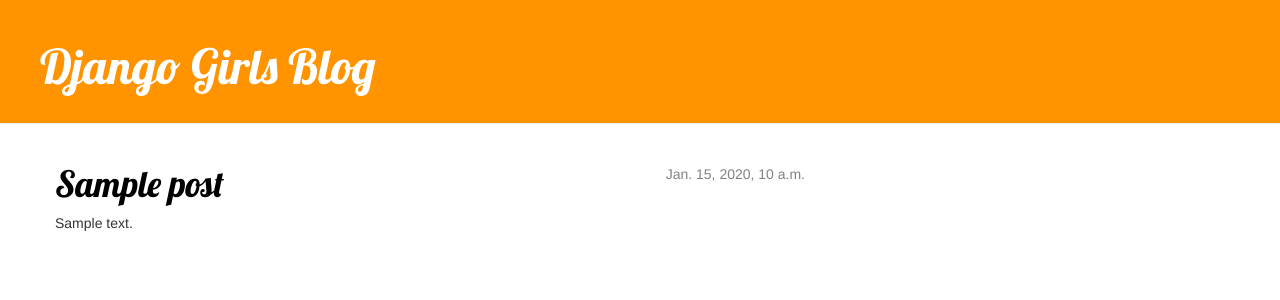
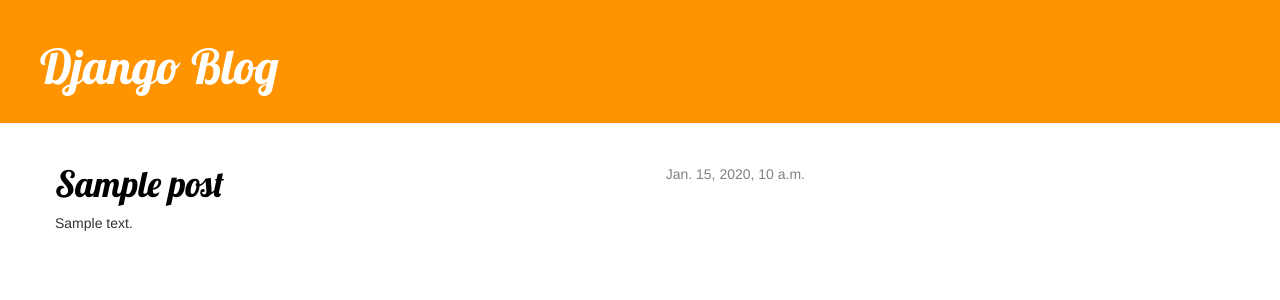
Before and after one commit to yehoshuk/my-first-blog, a Django app: template blog/templates/blog/post_list.html in a window 1280 px wide. Shown: the top 300 px of the page. Run offline with Django 3.2, Linux system fonts and the light colour scheme; the template is opened without the code that fills it: most values are stand-ins (such as "Sample title", 1, 10 or a date in 2020); some libraries are stand-ins or nearby versions.

Commit message:
fixed the blog name

```diff
--- a/blog/templates/blog/base.html
+++ b/blog/templates/blog/base.html
@@ -1,7 +1,7 @@
 {% load staticfiles %}
 <html>
     <head>
-        <title>Django Girls blog</title>
+        <title>Django Blog</title>
         <link rel="stylesheet" href="//maxcdn.bootstrapcdn.com/bootstrap/3.2.0/css/bootstrap.min.css">
         <link rel="stylesheet" href="//maxcdn.bootstrapcdn.com/bootstrap/3.2.0/css/bootstrap-theme.min.css">
         <link href='//fonts.googleapis.com/css?family=Lobster&subset=latin,latin-ext' rel='stylesheet' type='text/css'>
@@ -9,7 +9,7 @@
     </head>
 <body>
     <div class="page-header">
-        <h1><a href="/">Django Girls Blog</a></h1>
+        <h1><a href="/">Django Blog</a></h1>
     </div>
     <div class="content container">
         <div class="row">
```
